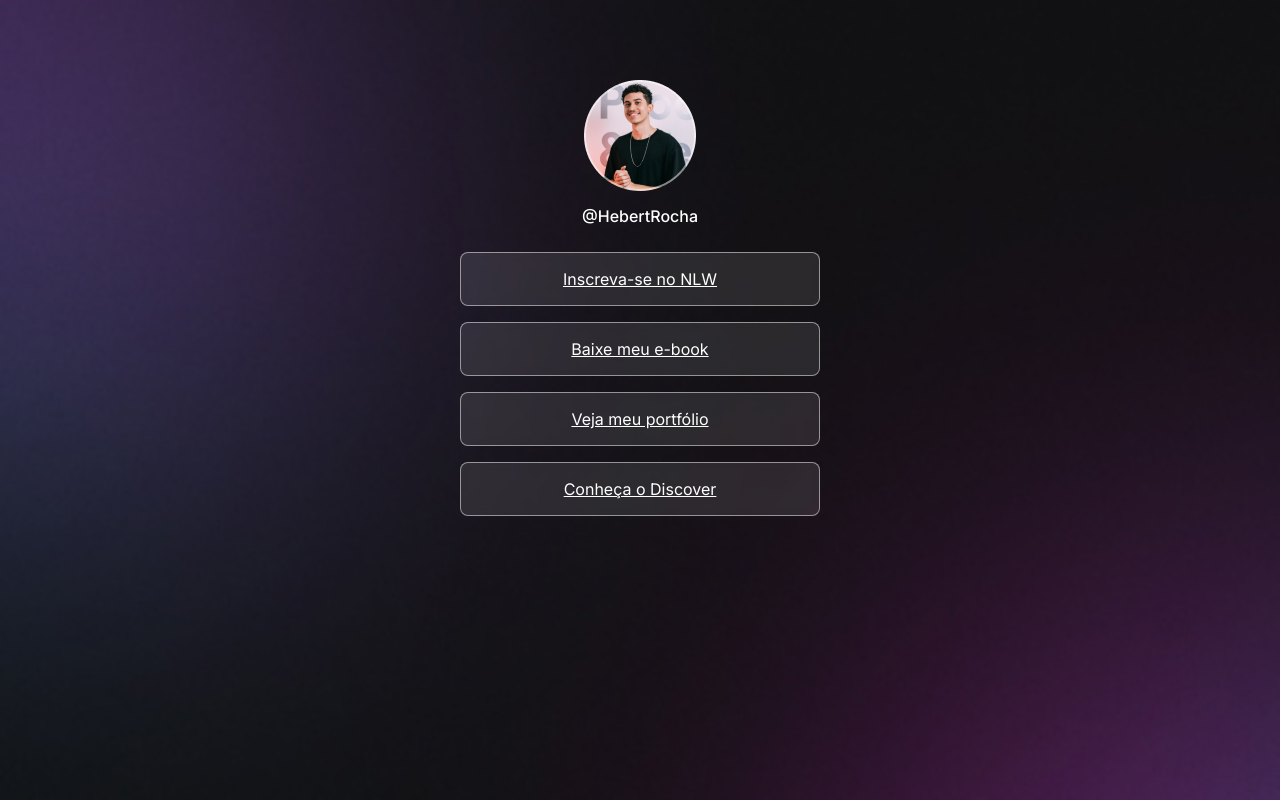
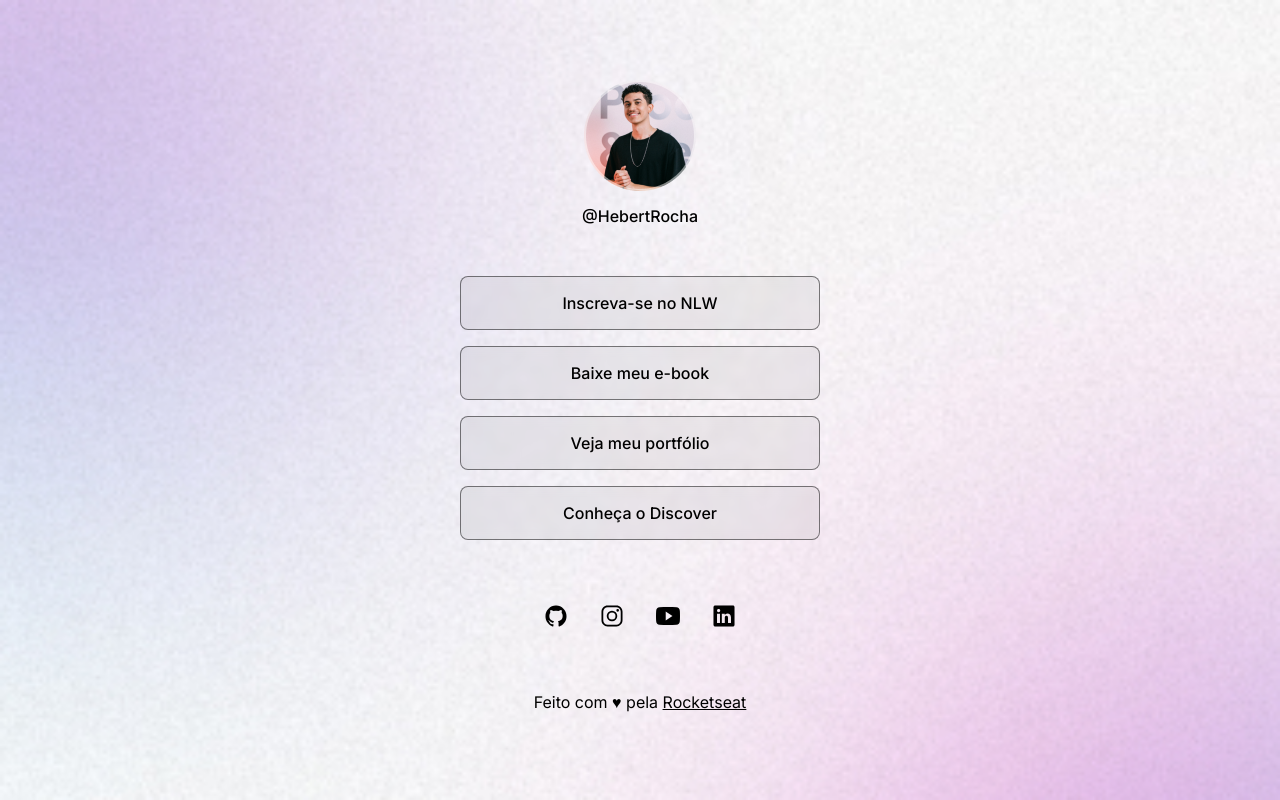
Before and after one commit to Hebert324/DevLinks, a plain HTML site: page index.html in a window 1280 px wide. Drawn offline with nearby package versions, Linux system fonts and the light colour scheme.

Commit message:
Finishing layout and applying light mode

```diff
--- a/index.html
+++ b/index.html
@@ -1,5 +1,5 @@
 <!DOCTYPE html>
-<html lang="pt-br">
+<html lang="pt-br" class="light">
 
 <head>
     <link rel="preconnect" href="https://fonts.googleapis.com">
@@ -50,7 +50,32 @@
                 </a>
             </li>
         </ul>
+
+        <div id="social-links">
+            <a href="https://github.com/Hebert324">
+                <ion-icon name="logo-github" />
+            </a>
+
+            <a href="https://www.instagram.com/hebert.rc/">
+                <ion-icon name="logo-instagram" />
+            </a>
+
+            <a href="https://www.youtube.com/@hebert.rc1">
+                <ion-icon name="logo-youtube" />
+            </a>
+
+            <a href="https://www.linkedin.com/in/hebert-rc/">
+                <ion-icon name="logo-linkedin" />
+            </a>
+        </div>
+
+        <footer>
+            Feito com ♥ pela <a href="https://www.rocketseat.com.br/">Rocketseat</a>
+        </footer>
     </div>
+
+    <script type="module" src="https://unpkg.com/ionicons@7.1.0/dist/ionicons/ionicons.esm.js"></script>
+    <script nomodule src="https://unpkg.com/ionicons@7.1.0/dist/ionicons/ionicons.js"></script>
 </body>
 
 </html>
--- a/style.css
+++ b/style.css
@@ -4,13 +4,31 @@
     box-sizing: border-box;
 }
 
+:root {
+    --text-color: white;
+    --bg-url: url("./assets/bg-mobile.jpg");
+    --stroke-color: rgba(255, 255, 255, 0.5);
+    --surface-color: rgba(255, 255, 255, 0.1);
+    --surface-color-hover: rgba(255, 255, 255, 0.05);
+    --highlight-color: rgba(255, 255, 255, 0.2);
+}
+
+.light {
+    --text-color: black;
+    --bg-url: url("./assets/bg-mobile-light.jpg");
+    --stroke-color: rgba(0, 0, 0, 0.5);
+    --surface-color: rgba(0, 0, 0, 0.05);
+    --surface-color-hover: rgba(255, 255, 255, 0.02);
+    --highlight-color: rgba(0, 0, 0, 0.1);
+}
+
 body {
-    background: url("./assets/bg-mobile.jpg") no-repeat top center/cover;
+    background: var(--bg-url) no-repeat top center/cover;
 }
 
 body * {
     font-family: "Inter", sans-serif;
-    color: #ffffff;
+    color: var(--text-color);
 }
 
 #container {
@@ -40,6 +58,7 @@ ul {
     display: flex;
     flex-direction: column;
     gap: 16px;
+    padding: 24px 0;
 }
 
 ul li a {
@@ -48,10 +67,48 @@ ul li a {
     justify-content: center;
 
     padding: 16px 24px;
-    background: rgba(255, 255, 255, 0.1);
-    border: 1px rgba(255, 255, 255, 0.5) solid;
+    background: var(--surface-color);
+    border: 1px solid var(--stroke-color);
     border-radius: 8px;
 
     backdrop-filter: blur(4px);
     -webkit-backdrop-filter: blur(4px);
+
+    text-decoration: none;
+    font-weight: 500;
+
+    transition: background 0.2s;
 }
+
+ul li a:hover {
+    background: var(--surface-color-hover);
+    border: 1.5px solid var(--text-color);
+}
+
+#social-links {
+    display: flex;
+    justify-content: center;
+
+    padding: 24px 0;
+
+    font-size: 24px;
+}
+
+#social-links a {
+    display: flex;
+    align-items: center;
+    justify-content: center;
+    padding: 16px;
+    border-radius: 50%;
+
+    transition: background 0.2s;
+}
+
+#social-links a:hover {
+    background: var(--highlight-color);
+}
+
+footer {
+    padding: 24px 0;
+    text-align: center;
+}
```
